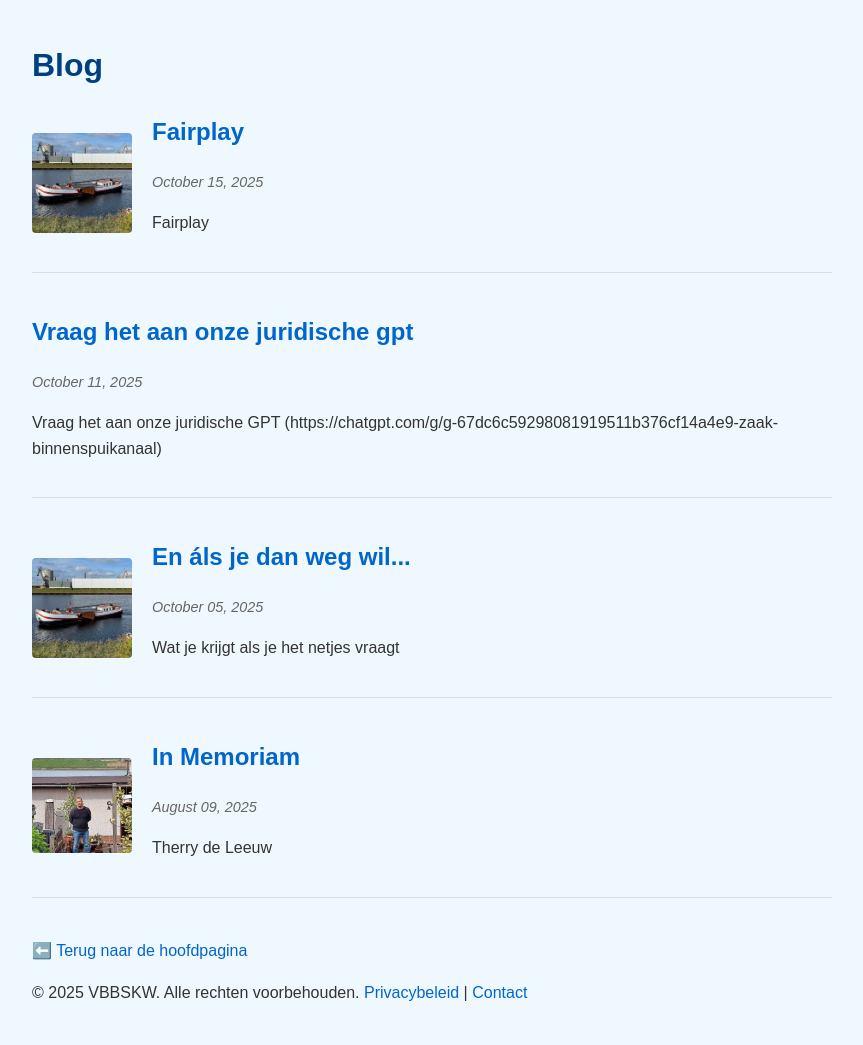
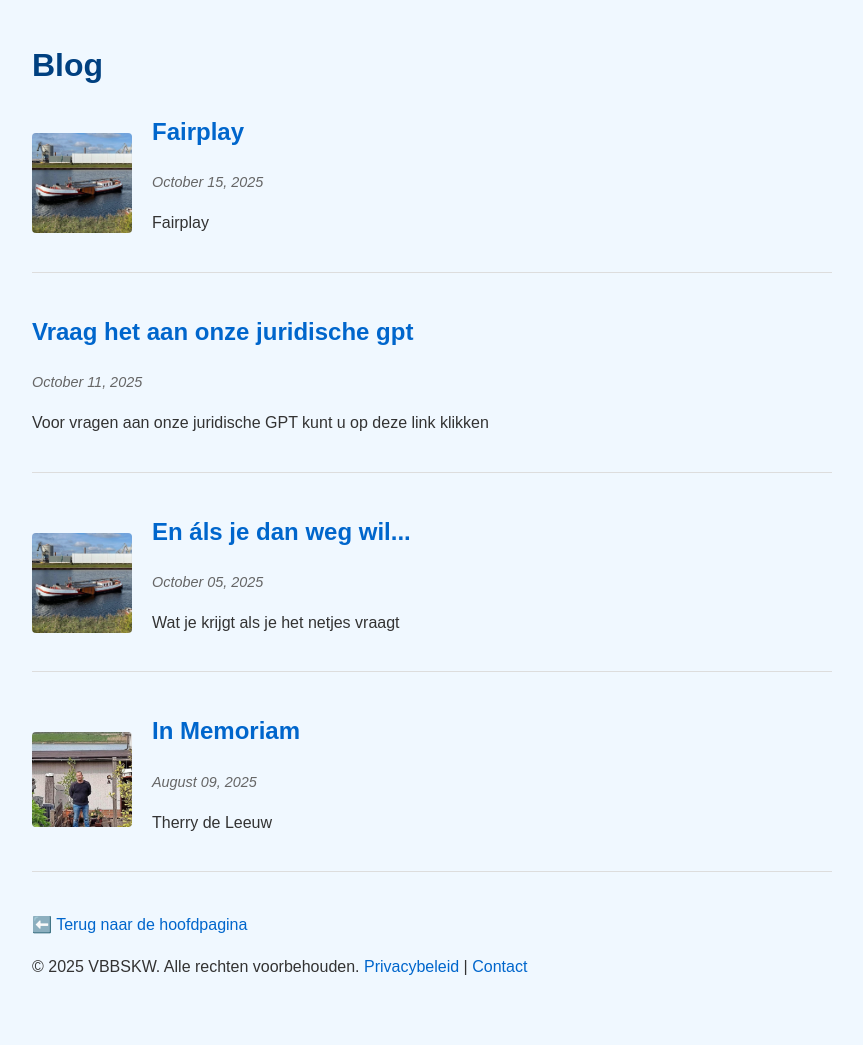
Before and after one commit to Klikblitser/VBBSKW, a Jekyll site: the page built from blog.html, in a window 1280 px wide. Shown: the whole page, without its empty margins (208-1071 px from the left). Built offline with Jekyll 4.4.1, drawn with Linux system fonts in a browser that asks for light colours; after the commit the page ends 1020 px from its top, so only the background shows below that.

Commit message:
kleine verandering in de post

```diff
--- a/_posts/2025-10-11-Vraag het aan onze juridische GPT.md
+++ b/_posts/2025-10-11-Vraag het aan onze juridische GPT.md
@@ -1 +1,3 @@
-Vraag het aan onze juridische GPT (https://chatgpt.com/g/g-67dc6c59298081919511b376cf14a4e9-zaak-binnenspuikanaal)
+Voor vragen aan onze juridische GPT kunt u op deze link klikken
+
+https://chatgpt.com/g/g-67dc6c59298081919511b376cf14a4e9-zaak-binnenspuikanaal
```
